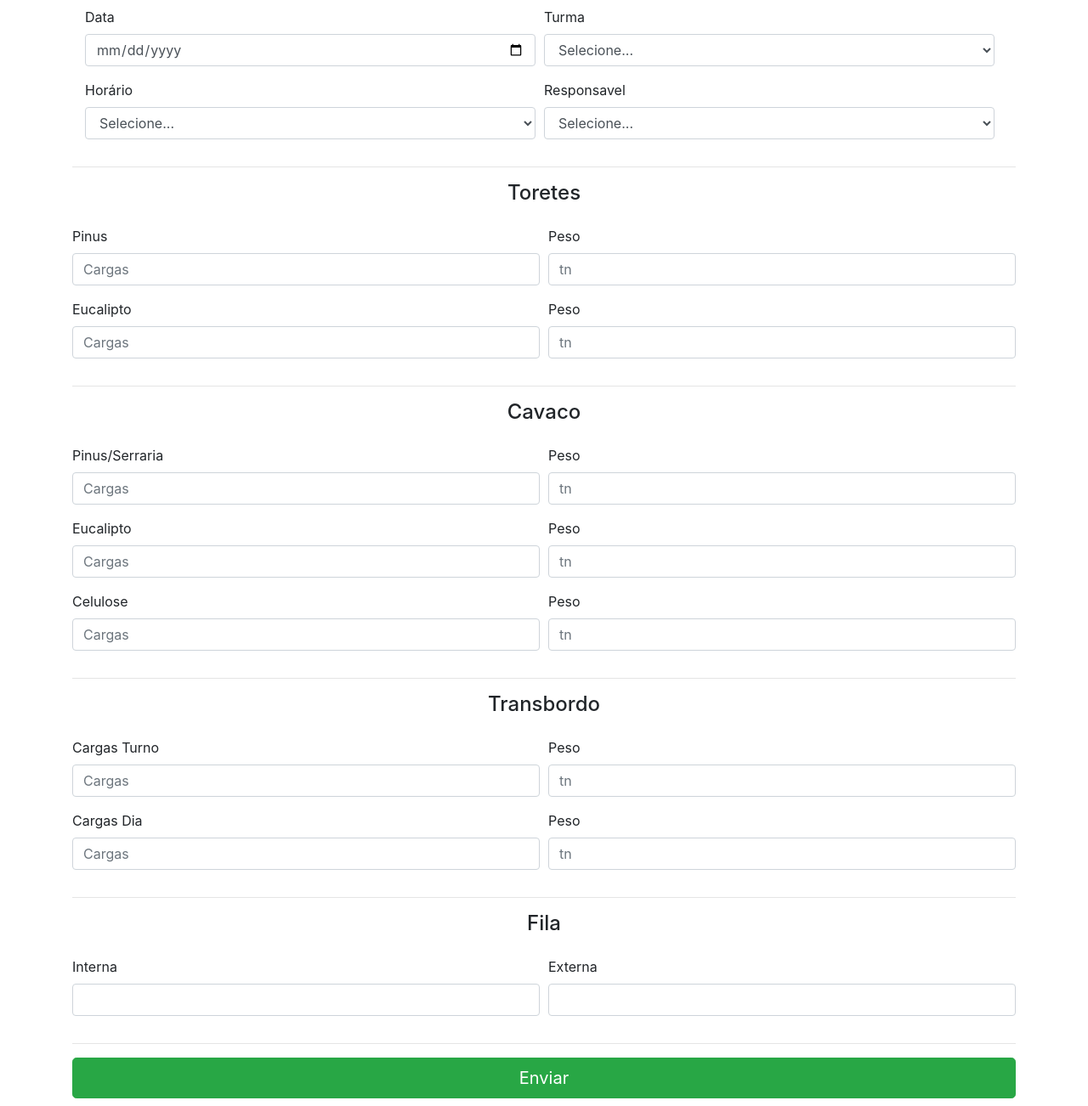
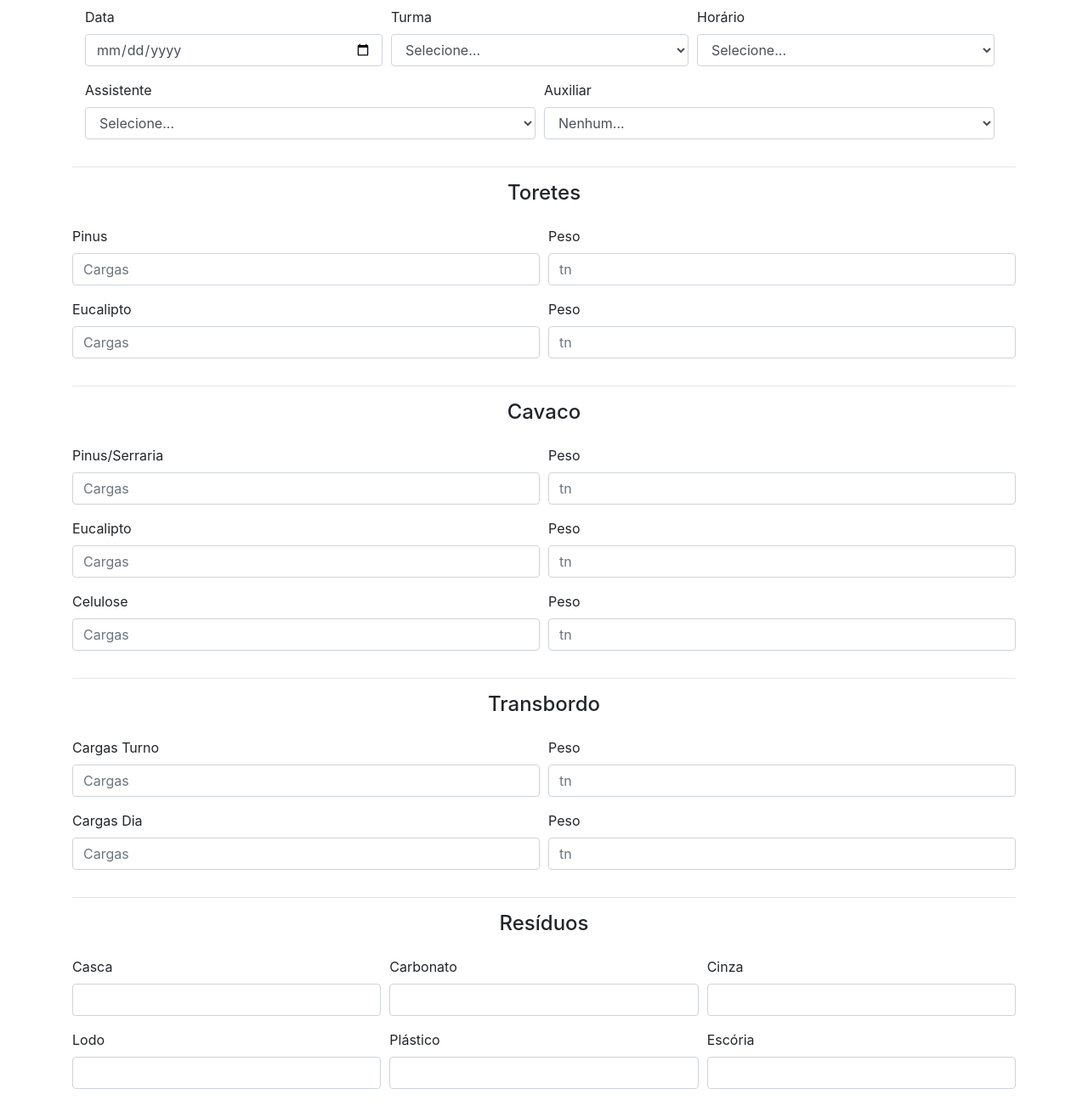
Before and after one commit to DaniloLuiz/daniloluiz.github.io, a plain HTML site: page update.html in a window 1280 px wide. Shown: the part 240-1542 px from the top of the page at 85% size. Drawn offline with nearby package versions, Linux system fonts and the light colour scheme.

Commit message:
Adicionado residuos
Criado a parte de residuos

```diff
--- a/update.html
+++ b/update.html
@@ -29,11 +29,11 @@
 
             <!-- INICIO - Data e Turno -->
             <div class="form-row col-md-12">
-                <div class="form-group col-md-6">
+                <div class="form-group col-md-4">
                     <label for="data">Data</label>
                     <input type="date" class="form-control" id="data">
                 </div>
-                <div class="form-group col-md-6">
+                <div class="form-group col-md-4">
                     <label for="turno">Turma</label>
                     <select id="turno" class="form-control">
                         <option selected>Selecione...</option>
@@ -44,7 +44,7 @@
                         <option>E</option>
                     </select>
                 </div>
-                <div class="form-group col-md-6">
+                <div class="form-group col-md-4">
                     <label for="horaTurno">Horário</label>
                     <select id="horaTurno" class="form-control">
                         <option selected>Selecione...</option>
@@ -54,15 +54,21 @@
                     </select>
                 </div>
                 <div class="form-group col-md-6">
-                    <label for="responsavel">Responsavel</label>
-                    <select id="responsavel" class="form-control">
+                    <label for="assistente">Assistente</label>
+                    <select id="assistente" class="form-control">
                         <option selected>Selecione...</option>
                         <option>DANILO</option>
                         <option>DIEGO</option>
                         <option>JACONIAS</option>
-                        <option>JAIRO</option>
                         <option>REGINALDO</option>
                         <option>RICARDO</option>
+
+                    </select>
+                </div>
+                <div class="form-group col-md-6">
+                    <label for="auxiliar">Auxiliar</label>
+                    <select id="auxiliar" class="form-control">
+                        <option selected>Nenhum...</option>
                         <option>THIAGO</option>
                     </select>
                 </div>
@@ -116,7 +122,6 @@
                     <label for="qtdCavacoEuca">Eucalipto</label>
                     <input type="number" class="form-control" id="qtdCavacoEuca" placeholder="Cargas">
                 </div>
-
                 <div class="form-group col-md-6">
                     <label for="tnCavacoEuca">Peso</label>
                     <input type="number" class="form-control" id="tnCavacoEuca" placeholder="tn">
@@ -126,7 +131,6 @@
                     <label for="qtdCavacoCelulose">Celulose</label>
                     <input type="number" class="form-control" id="qtdCavacoCelulose" placeholder="Cargas">
                 </div>
-
                 <div class="form-group col-md-6">
                     <label for="tnCavacoCelulose">Peso</label>
                     <input type="number" class="form-control" id="tnCavacoCelulose" placeholder="tn">
@@ -162,6 +166,44 @@
             </div>
             <!-- FIM - Transbordo -->
 
+            <!-- INICIO - Residuos -->
+            <div class="form-row">
+                <div class="form-group col-md-12">
+                    <hr>
+                    <h4 class= "text-center">Resíduos</h2>
+                </div>
+
+                <div class="form-group col-md-4">
+                    <label for="resCasca">Casca</label>
+                    <input type="number" class="form-control" id="resCasca">
+                </div>
+
+                <div class="form-group col-md-4">
+                    <label for="resCarbonato">Carbonato</label>
+                    <input type="number" class="form-control" id="resCarbonato">
+                </div>
+
+                <div class="form-group col-md-4">
+                    <label for="resCinza">Cinza</label>
+                    <input type="number" class="form-control" id="resCinza">
+                </div>
+                <div class="form-group col-md-4">
+                    <label for="resLodo">Lodo</label>
+                    <input type="number" class="form-control" id="resLodo">
+                </div>
+
+                <div class="form-group col-md-4">
+                    <label for="resPlastico">Plástico</label>
+                    <input type="number" class="form-control" id="resPlastico">
+                </div>
+
+                <div class="form-group col-md-4">
+                    <label for="resEscoria">Escória</label>
+                    <input type="number" class="form-control" id="resEscoria">
+                </div>
+            </div>
+            <!-- FIM - Residuos -->
+
             <!-- INICIO - Fila -->
             <div class="form-row">
                 <div class="form-group col-md-12">
```
